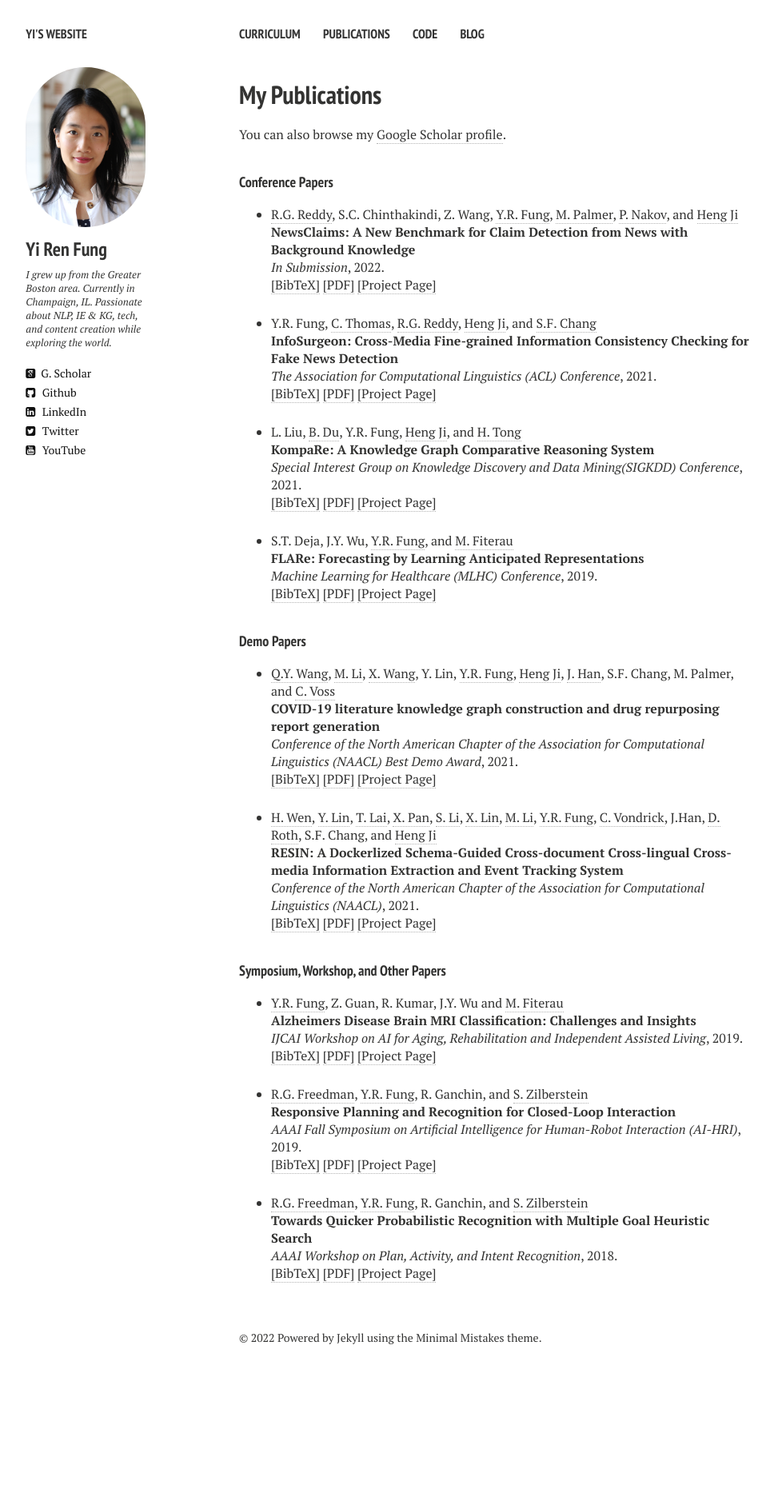
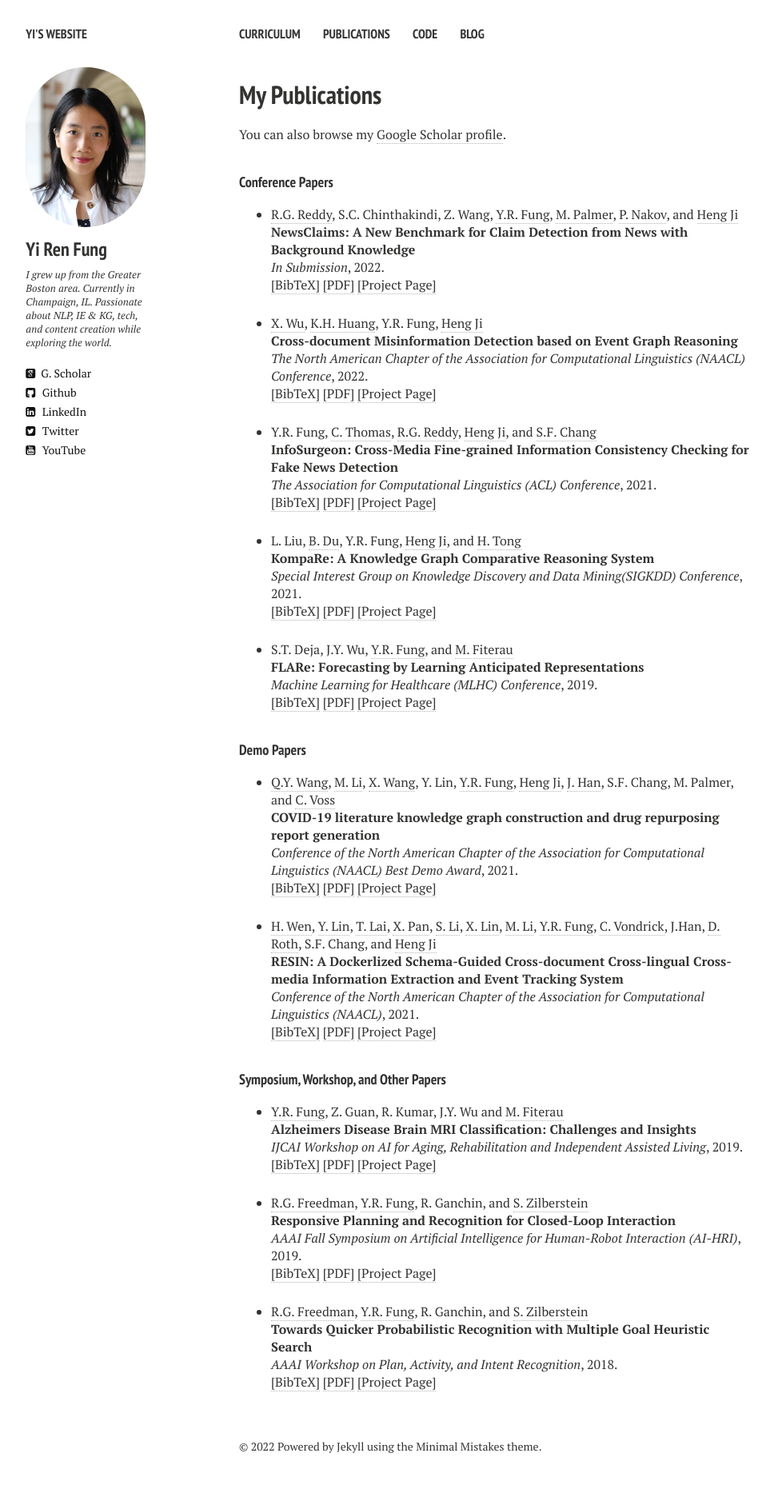
Before and after one commit to yrf1/yrf1.github.io, a Jekyll site: the page built from publications.md, in a window 1280 px wide. Shown: the whole page at 80% size, without its empty margins (21-989 px from the left). Built offline with Jekyll 4.4.1, drawn with Linux system fonts in a browser that asks for light colours; nearby versions of some CDN libraries; before the commit the page ends 1731 px from its top, so only the background shows below that.

Commit message:
Update publications

```diff
--- a/_layouts/publications.html
+++ b/_layouts/publications.html
@@ -103,6 +103,28 @@
   author={Reddy, Revanth Gangi and Chinthakindi, Sai and Wang, Zhenhailong and Fung, Yi R and Conger, Kathryn S and Elsayed, Ahmed S and Palmer, Martha and Ji, Heng},
   journal={arXiv preprint arXiv:2112.08544},
   year={2021}
+}
+</pre>
+</div>
+</li>
+
+<li ><p>
+<a href="https://shirley-wu.github.io/" target="_blank">X. Wu</a>, <a href="https://steevehuang.netlify.app/" target="_blank">K.H. Huang</a>, Y.R. Fung, <a href="https://blender.cs.illinois.edu/hengji.html" target="_blank">Heng Ji</a>
+<br><b>Cross-document Misinformation Detection based on Event Graph Reasoning</b><br>
+<i>The North American Chapter of the Association for Computational Linguistics (NAACL) Conference</i>,
+2022.
+<br />
+<a href="javascript:toggleBibtex('Maninis2018b')">[BibTeX]</a>
+<a href="http://proceedings.mlr.press/v106/devarakonda19a/devarakonda19a.pdf" target="_blank">[PDF]</a> <a href = "https://github.com/Information-Fusion-Lab-Umass/flare/blob/master/README.md"  target="_blank">
+[Project Page]</a>
+</p>
+<div id="bib_Maninis2018b" class="bibtex noshow">
+<pre>
+@inproceedings{wu2022infosurgeon,
+  title={Cross-document Misinformation Detection based on Event Graph Reasoning},
+  author={Wu, Xueqing and Huang, Kung-Hsiang and Fung, Yi R. and Ji, Heng},
+  booktitle={Proceedings of the 2022 Conference of the North American Chapter of the Association for Computational Linguistics - Human Language Technologies (NAACL-HLT2022)},
+  year={2022}
 }
 </pre>
 </div>
```
